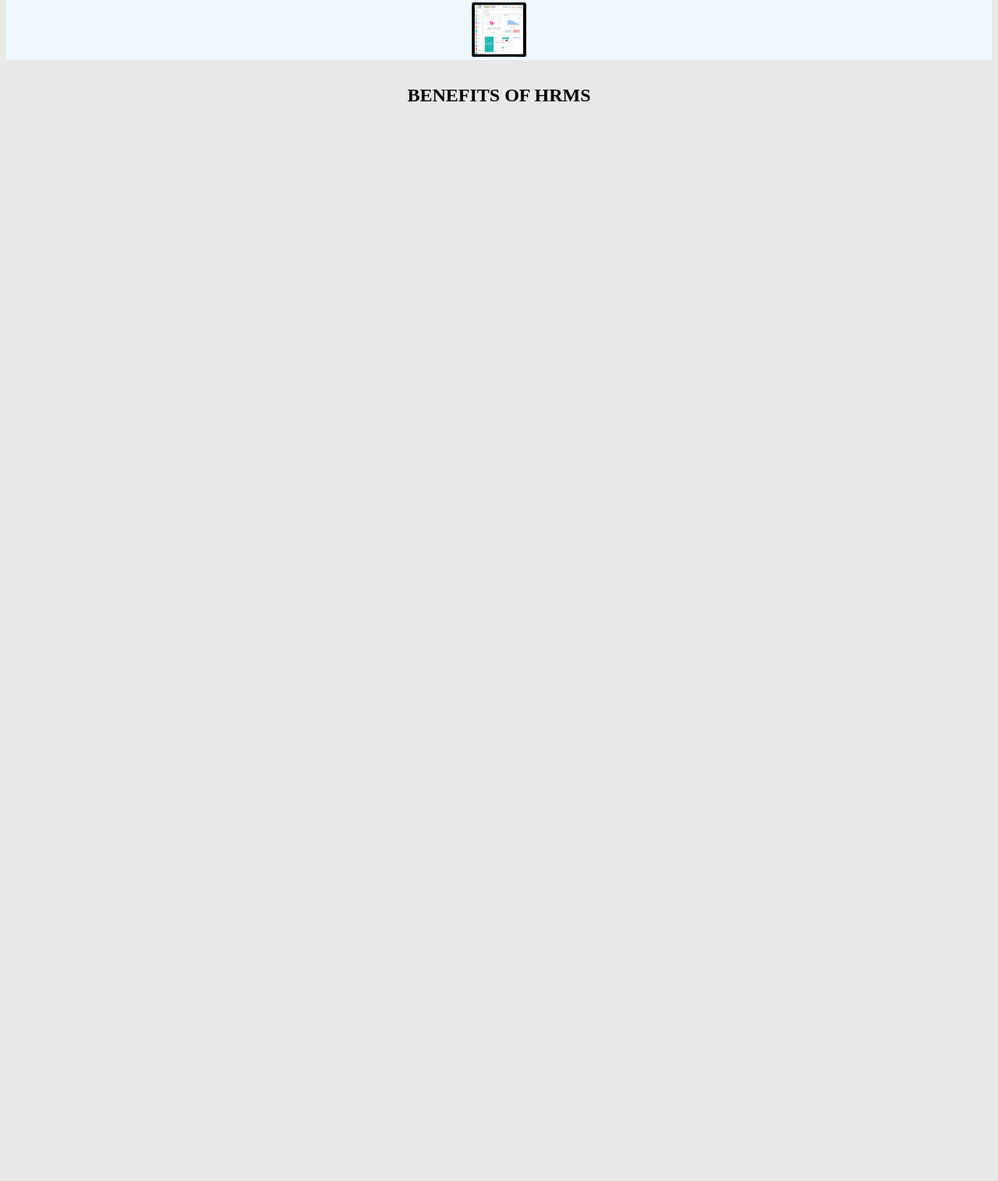
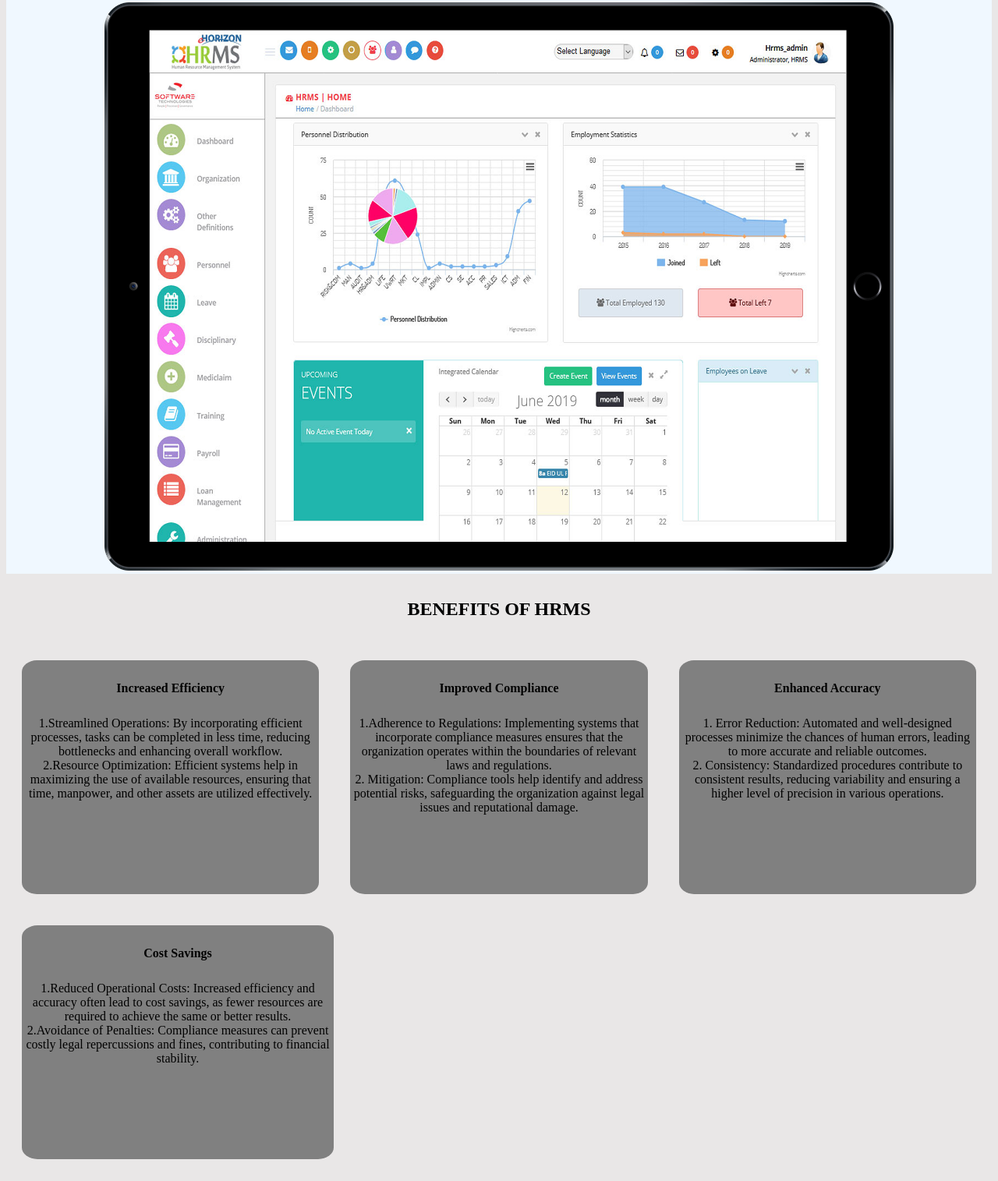
Before and after one commit to Stokeley999999/Stl-horizon, a plain HTML site: page ourproducts.html in a window 1280 px wide. Shown: the part 1236-2751 px from the top of the page at 78% size. Before the commit the page ends 1404 px from the top, so only its background shows below. Drawn offline with Linux system fonts and the light colour scheme.

Commit message:
added second pair of cards

```diff
--- a/ourproducts.html
+++ b/ourproducts.html
@@ -65,8 +65,41 @@
             </div>
             <div class="image">
                 <h6>Human Resource Management System in a Nutshell</h6>
-                <img src="images/jpg hit.png" width="70px" height="70px">
+                <img src="images/jpg hit.png" width="80%" height="80%">
             </div>
             <h4>BENEFITS OF HRMS</h4>
+            <div class="three">
+                <div class="thirty">
+                    <h5>Increased Efficiency</h5>
+                    <p>
+                        1.Streamlined Operations: By incorporating efficient processes, tasks can be completed in less time, reducing bottlenecks and enhancing overall workflow.<br>
+                        2.Resource Optimization: Efficient systems help in maximizing the use of available resources, ensuring that time, manpower, and other assets are utilized effectively.
+                    </p>
+                </div>
+                <div  class="thirty">
+                    <h5>Improved Compliance</h5>
+                   <p>
+                    1.Adherence to Regulations: Implementing systems that incorporate compliance measures ensures that the organization operates within the boundaries of relevant laws and regulations. <br>
+                    2. Mitigation: Compliance tools help identify and address potential risks, safeguarding the organization against legal issues and reputational damage.
+                </p>
+            </div>
+            <div class="thirty">
+                <h5>Enhanced Accuracy</h5>
+                <p>
+
+                   1. Error Reduction: Automated and well-designed processes minimize the chances of human errors, leading to more accurate and reliable outcomes.<br>
+                   2. Consistency: Standardized procedures contribute to consistent results, reducing variability and ensuring a higher level of precision in various operations.
+                </p>
+            </div>
+        </div>
+        <div class="four">
+            <div class="forty">
+                <h5>Cost Savings</h5>
+                <p>
+
+                    1.Reduced Operational Costs: Increased efficiency and accuracy often lead to cost savings, as fewer resources are required to achieve the same or better results.<br>
+                    2.Avoidance of Penalties: Compliance measures can prevent costly legal repercussions and fines, contributing to financial stability.
+
+                </p>
 </body>
 </html>
```
